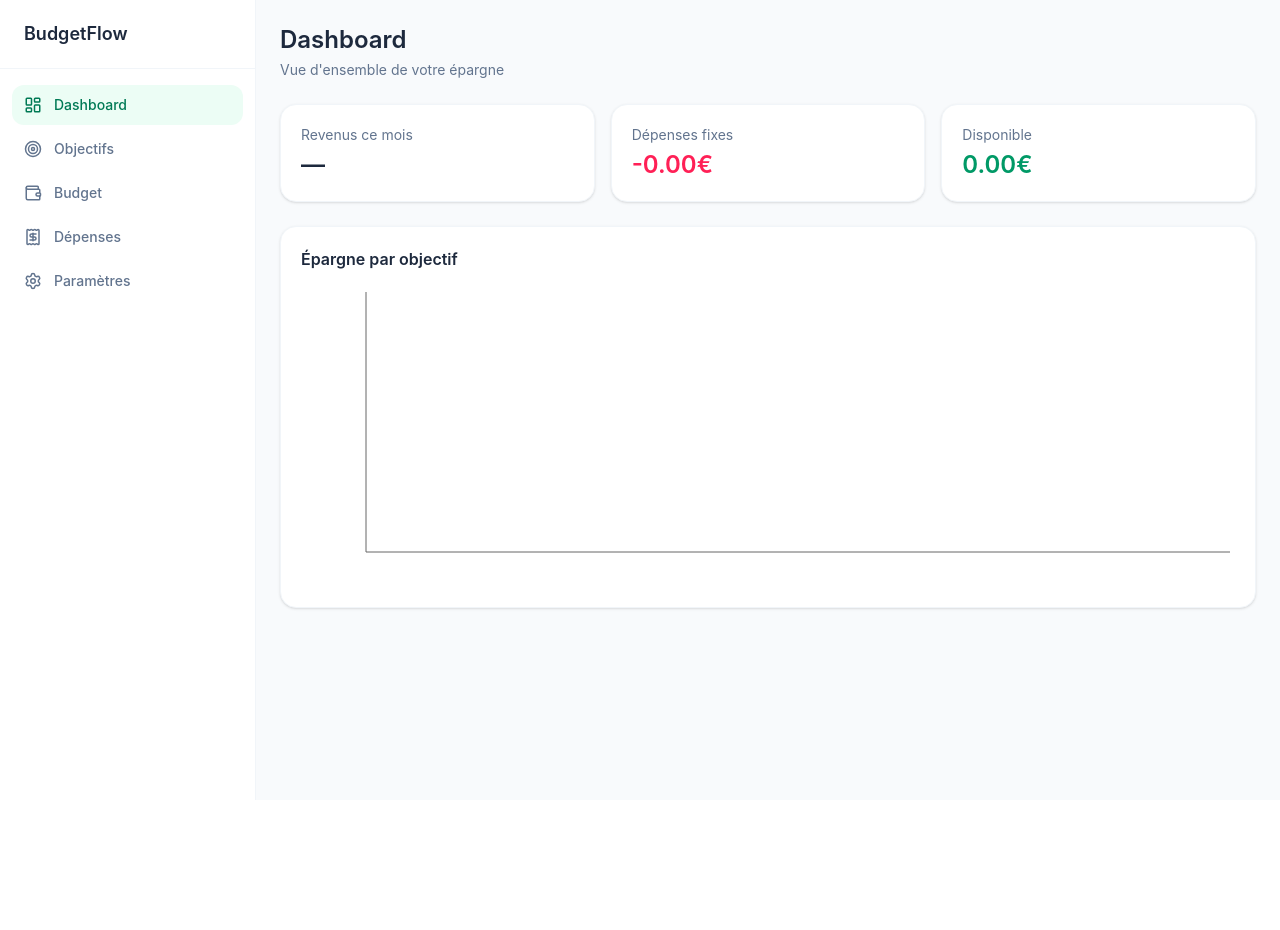
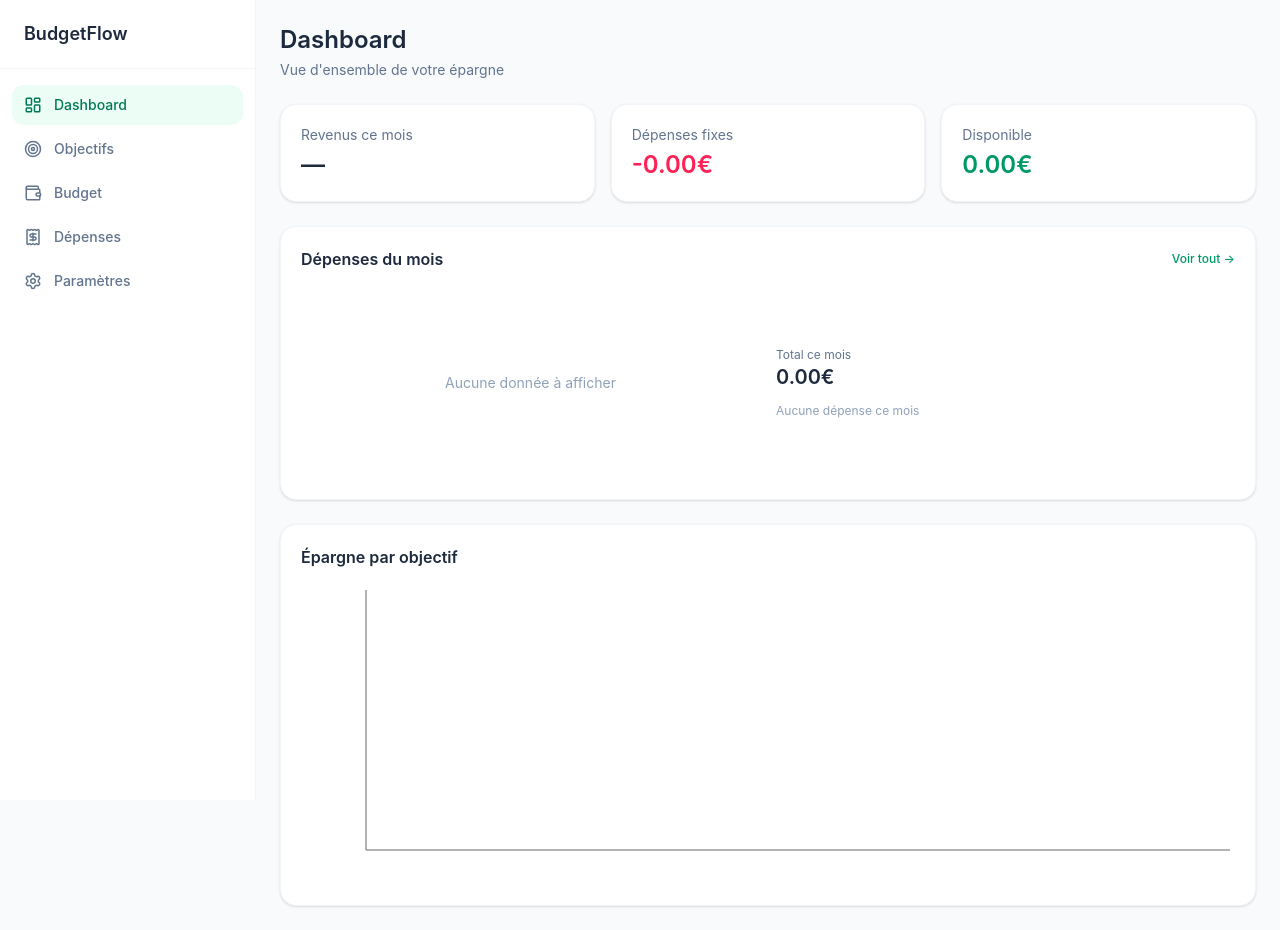
Before and after one commit to VicdSpt/BudgetFlow, a React (Vite) app: page / in a window 1280 px wide. Before the commit the page ends 800 px from the top, so only its background shows below. Built offline with nearby package versions, Linux system fonts and the light colour scheme.

Commit message:
feat: add transactions widget to Dashboard

```diff
--- a/src/features/dashboard/components/GlobalProgress.tsx
+++ b/src/features/dashboard/components/GlobalProgress.tsx
@@ -1,11 +1,20 @@
+import { Link } from "react-router-dom"
 import { useBudget } from "../../budget/hooks/useBudget"
 import ProgressBar from "../../../components/ui/ProgressBar"
 import { percentageComplete } from "../../goals/utils/goalCalculation"
 import { useGoals } from "../../goals/hooks/useGoals"
+import { useTransactions } from "../../transactions/hooks/useTransaction"
+import TransactionCategoryChart from "../../transactions/components/TransactionCategoryChart"
+import { CATEGORY_LABELS } from "../../transactions/utils/transactionCalculation"
 
 export default function GlobalProgress() {
     const { currentIncome, totalMonthlyExpenses, availableBudget } = useBudget()
     const { goals } = useGoals()
+    const { categoryTotals, totalCurrentMonth } = useTransactions()
+
+    const top3 = (Object.entries(categoryTotals) as [string, number][])
+        .sort(([, a], [, b]) => b - a)
+        .slice(0, 3)
 
     return (
         <div className="flex flex-col gap-6">
@@ -40,6 +49,37 @@ export default function GlobalProgress() {
                     </div>
                 </div>
             )}
+
+            <div className="bg-white rounded-2xl border border-slate-100 shadow-sm p-5">
+                <div className="flex items-center justify-between mb-4">
+                    <h2 className="font-semibold text-slate-800">Dépenses du mois</h2>
+                    <Link to="/transactions" className="text-xs text-emerald-600 hover:text-emerald-700 font-medium">
+                        Voir tout →
+                    </Link>
+                </div>
+                <div className="grid grid-cols-2 gap-4">
+                    <TransactionCategoryChart categoryTotals={categoryTotals} />
+                    <div className="flex flex-col justify-center gap-3">
+                        <div>
+                            <p className="text-xs text-slate-500">Total ce mois</p>
+                            <p className="text-xl font-semibold text-slate-800">{totalCurrentMonth.toFixed(2)}€</p>
+                        </div>
+                        {top3.length > 0 ? (
+                            <div className="flex flex-col gap-1">
+                                <p className="text-xs text-slate-500 mb-1">Top catégories</p>
+                                {top3.map(([key, value]) => (
+                                    <div key={key} className="flex justify-between text-xs">
+                                        <span className="text-slate-600">{CATEGORY_LABELS[key as keyof typeof CATEGORY_LABELS] ?? key}</span>
+                                        <span className="font-medium text-slate-800">{(value as number).toFixed(2)}€</span>
+                                    </div>
+                                ))}
+                            </div>
+                        ) : (
+                            <p className="text-xs text-slate-400">Aucune dépense ce mois</p>
+                        )}
+                    </div>
+                </div>
+            </div>
         </div>
     )
 }
```
